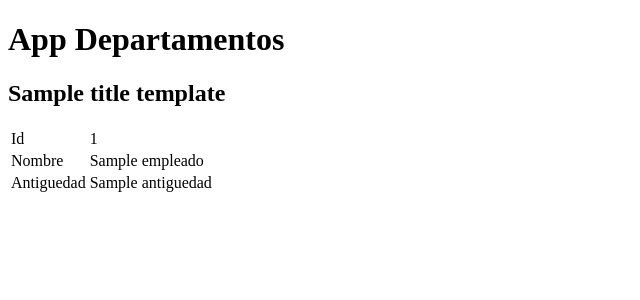
After one commit to hmartinez00/z_django_projects, a Django app: template empresaDjango/appEmpresaDjango/templates/empleado.html in a window 1280 px wide. The commit adds this page. Shown: the top 300 px of the page, without its empty margins (0-640 px from the left). Run offline with Django 4.2, Linux system fonts and the light colour scheme; the template is opened without the code that fills it: most values are stand-ins (such as "Sample title", 1, 10 or a date in 2020); parts of the project's set-up code (start-up, migrations or seed data) failed here and were passed over.

Commit message:
Version Estable 20230617 101015

```diff
--- /dev/null
+++ b/empresaDjango/appEmpresaDjango/templates/base.html
@@ -0,0 +1,14 @@
+<!DOCTYPE html>
+<html lang="en">
+<head>
+    <meta charset="UTF-8">
+    <meta http-equiv="X-UA-Compatible" content="IE=edge">
+    <meta name="viewport" content="width=device-width, initial-scale=1.0">
+    <title>Base</title>
+</head>
+<body>
+    <h1>App Departamentos</h1>
+    <h2>{{ title_template }}</h2>
+    {% block content %} {% endblock %}
+</body>
+</html>
--- /dev/null
+++ b/empresaDjango/appEmpresaDjango/templates/empleado.html
@@ -0,0 +1,20 @@
+{% extends "base.html" %}
+{% load static %}
+{% block content %}
+
+<table>
+    <tr>
+        <td>Id</td>
+        <td>{{ empleado.id }}</td>
+    </tr>
+    <tr>
+        <td>Nombre</td>
+        <td>{{ empleado.nombre }}</td>
+    </tr>
+    <tr>
+        <td>Antiguedad</td>
+        <td>{{ empleado.antiguedad }}</td>
+    </tr>
+</table>
+
+{% endblock %}
```
Also changed, not shown: empresaDjango/appEmpresaDjango/templates/departamento.html (+4 -16 lines), empresaDjango/appEmpresaDjango/views.py (+8 -6 lines).
